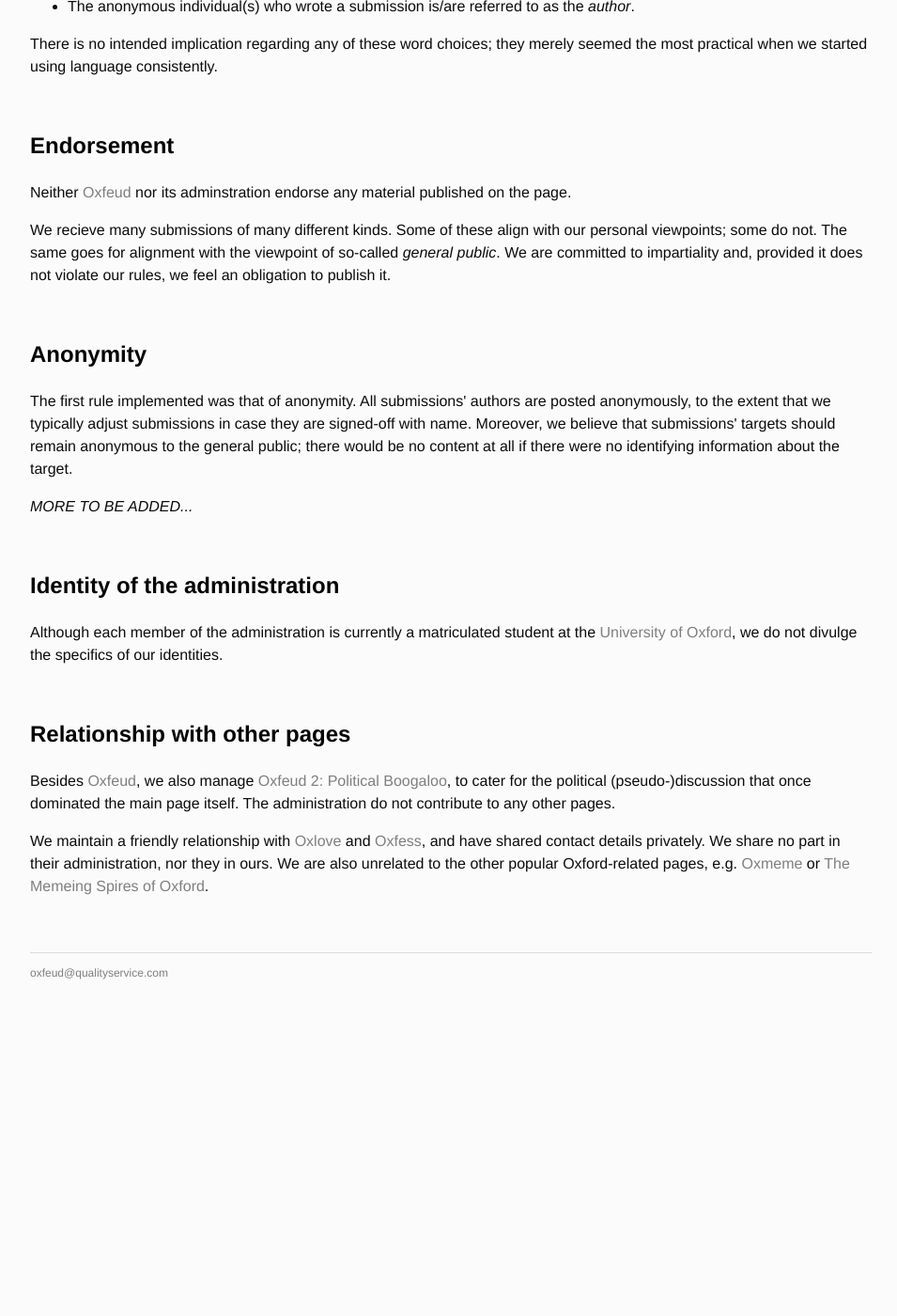
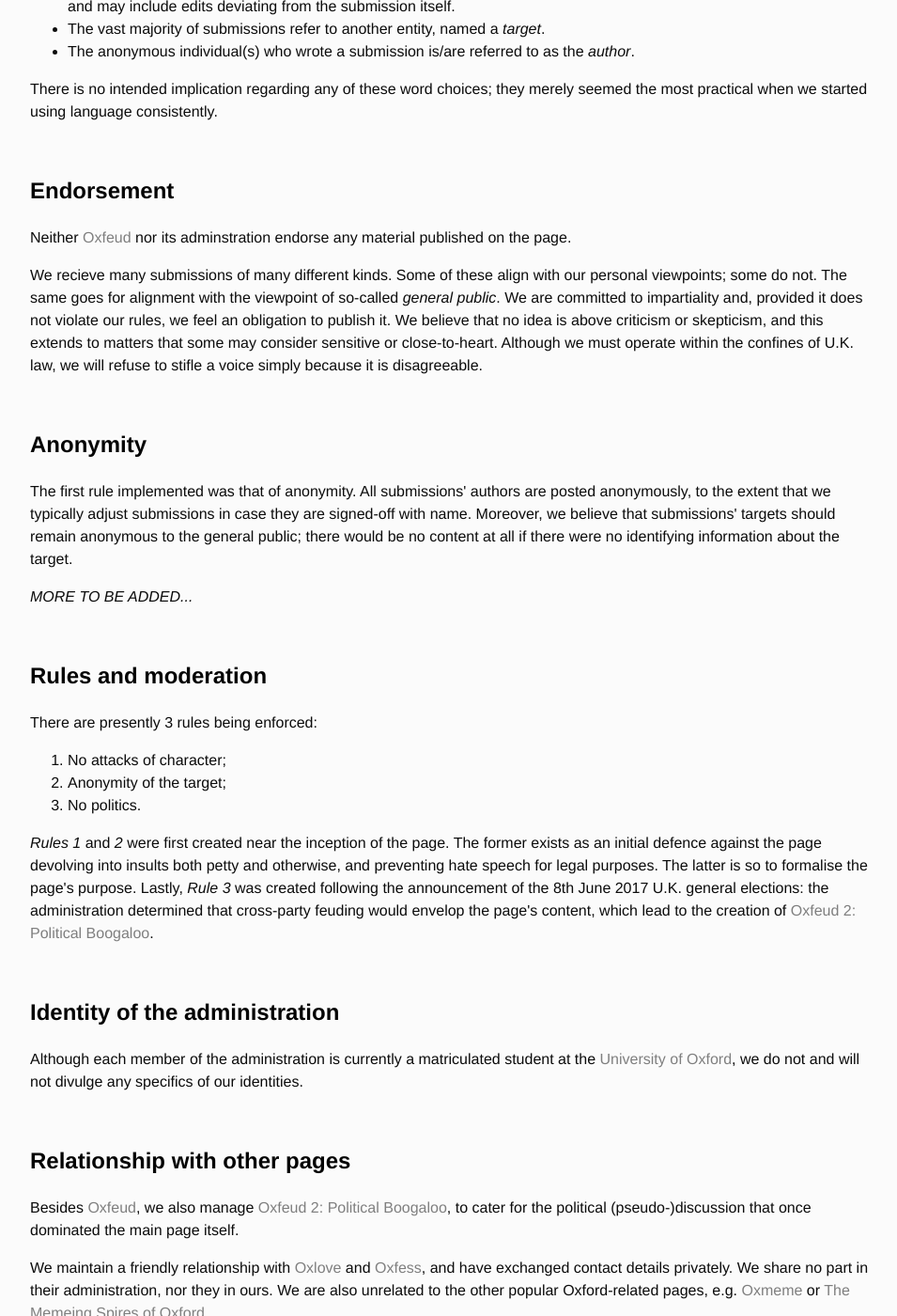
Before and after one commit to Oxfeud/oxfeud.github.io, a Jekyll site: the page built from index.html, in a window 1280 px wide and 1400 px high, scrolled down 837 px. Shown: the whole window at 94% size, without its empty margins (160-1115 px from the left). Built offline with Jekyll 4.4.1, drawn with Linux system fonts in a browser that asks for light colours; before the commit the page ends 1941 px from its top, so only the background shows below that; some of the changed text lies outside the part shown.

Commit message:
Update index.html

```diff
--- a/index.html
+++ b/index.html
@@ -11,6 +11,10 @@
 		<li>Nomenclature</li>
 		<li>Endorsement</li>
 		<li>Anonymity</li>
+		<li>Rules and moderation</li>
+		<ol>
+			<li>No attacks of character</li>
+		</ol>
 		<li>Identity of the administration</li>
 		<li>Relationship with other pages</li>
 	</ol>
@@ -31,17 +35,27 @@
 	<br />
 	<h3>Endorsement</h3>
 	<p>Neither <a href="https://www.facebook.com/oxfeud">Oxfeud</a> nor its adminstration endorse any material published on the page.</p>
-	<p>We recieve many submissions of many different kinds. Some of these align with our personal viewpoints; some do not. The same goes for alignment with the viewpoint of so-called <i>general public</i>. We are committed to impartiality and, provided it does not violate our rules, we feel an obligation to publish it.</p>
+	<p>We recieve many submissions of many different kinds. Some of these align with our personal viewpoints; some do not. The same goes for alignment with the viewpoint of so-called <i>general public</i>. We are committed to impartiality and, provided it does not violate our rules, we feel an obligation to publish it. We believe that no idea is above criticism or skepticism, and this extends to matters that some may consider sensitive or close-to-heart. Although we must operate within the confines of U.K. law, we will refuse to stifle a voice simply because it is disagreeable.</p>
 	<br />
 	<h3>Anonymity</h3>
 	<p>The first rule implemented was that of anonymity. All submissions' authors are posted anonymously, to the extent that we typically adjust submissions in case they are signed-off with name. Moreover, we believe that submissions' targets should remain anonymous to the general public; there would be no content at all if there were no identifying information about the target.</p>
 	<p><i>MORE TO BE ADDED...</i></p>
 	<br />
+	<h3>Rules and moderation</h3>
+	<p>There are presently 3 rules being enforced:</p>
+	<ol>
+		<li>No attacks of character;</li>
+		<li>Anonymity of the target;</li>
+		<li>No politics.</li>
+	</ol>
+	<p><i>Rules 1</i> and <i>2</i> were first created near the inception of the page. The former exists as an initial defence against the page devolving into insults both petty and otherwise, and preventing hate speech for legal purposes. The latter is so to formalise the page's purpose. Lastly, <i>Rule 3</i> was created following the announcement of the 8th June 2017 U.K. general elections: the administration determined that cross-party feuding would envelop the page's content, which lead to the creation of <a href="https://www.facebook.com/Oxfeud2PB/">Oxfeud 2: Political Boogaloo</a>.</p>
+
+	<br />
 	<h3>Identity of the administration</h3>
-	<p>Although each member of the administration is currently a matriculated student at the <a href="http://ox.ac.uk/">University of Oxford</a>, we do not divulge the specifics of our identities.</p>
+	<p>Although each member of the administration is currently a matriculated student at the <a href="http://ox.ac.uk/">University of Oxford</a>, we do not and will not divulge any specifics of our identities.</p>
 	<br />
 	<h3>Relationship with other pages</h3>
-	<p>Besides <a href="https://www.facebook.com/oxfeud">Oxfeud</a>, we also manage <a href="https://www.facebook.com/Oxfeud2PB/">Oxfeud 2: Political Boogaloo</a>, to cater for the political (pseudo-)discussion that once dominated the main page itself. The administration do not contribute to any other pages.</p>
-	<p>We maintain a friendly relationship with <a href="https://www.facebook.com/theoxlove/">Oxlove</a> and <a href="https://www.facebook.com/Oxfess-117373032144331/">Oxfess</a>, and have shared contact details privately. We share no part in their administration, nor they in ours. We are also unrelated to the other popular Oxford-related pages, e.g. <a href="https://www.facebook.com/oxmemes/">Oxmeme</a> or <a href="https://www.facebook.com/memeingspires/">The Memeing Spires of Oxford</a>.</p>
+	<p>Besides <a href="https://www.facebook.com/oxfeud">Oxfeud</a>, we also manage <a href="https://www.facebook.com/Oxfeud2PB/">Oxfeud 2: Political Boogaloo</a>, to cater for the political (pseudo-)discussion that once dominated the main page itself.</p>
+	<p>We maintain a friendly relationship with <a href="https://www.facebook.com/theoxlove/">Oxlove</a> and <a href="https://www.facebook.com/Oxfess-117373032144331/">Oxfess</a>, and have exchanged contact details privately. We share no part in their administration, nor they in ours. We are also unrelated to the other popular Oxford-related pages, e.g. <a href="https://www.facebook.com/oxmemes/">Oxmeme</a> or <a href="https://www.facebook.com/memeingspires/">The Memeing Spires of Oxford</a>.</p>
 	<br />
 </div>
```
